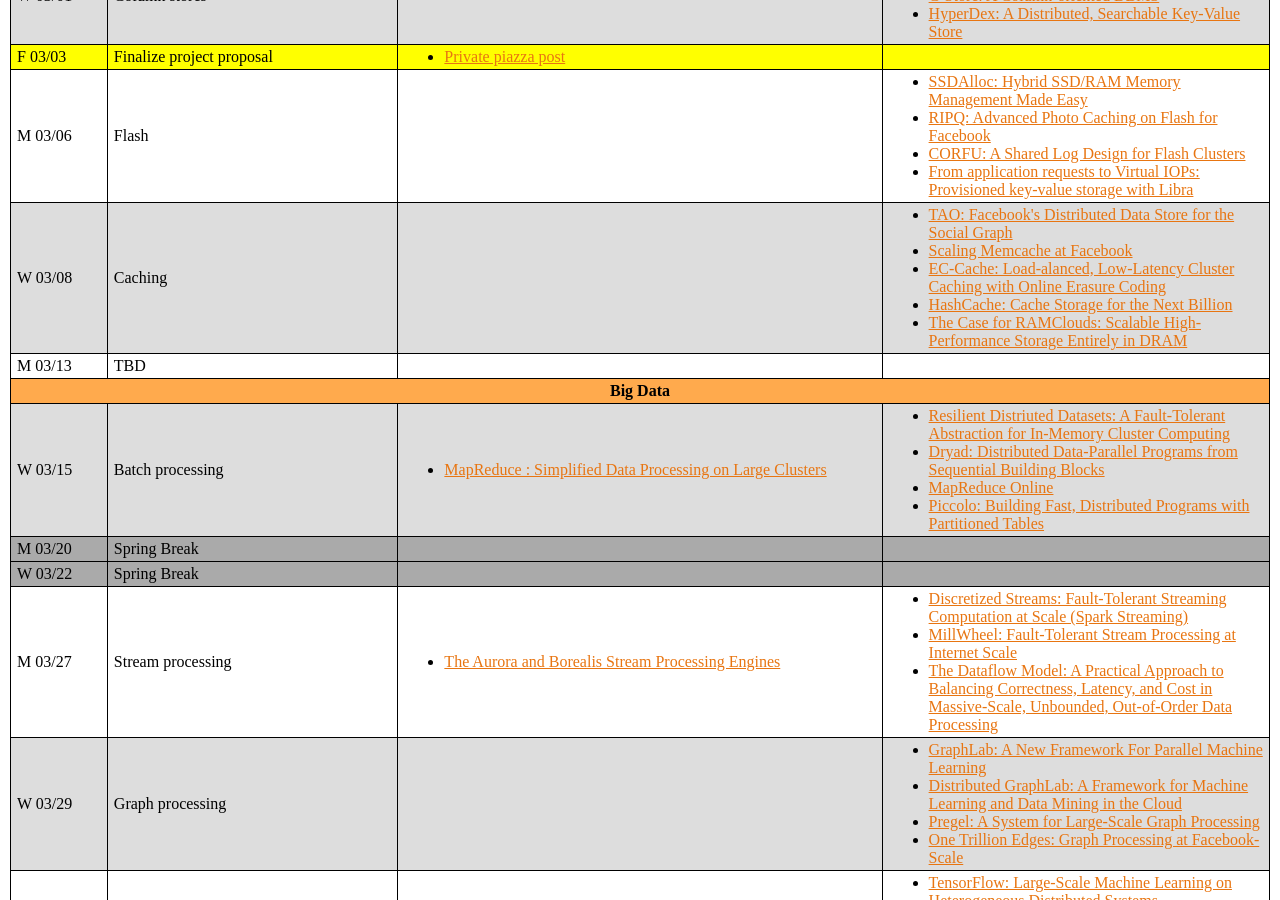
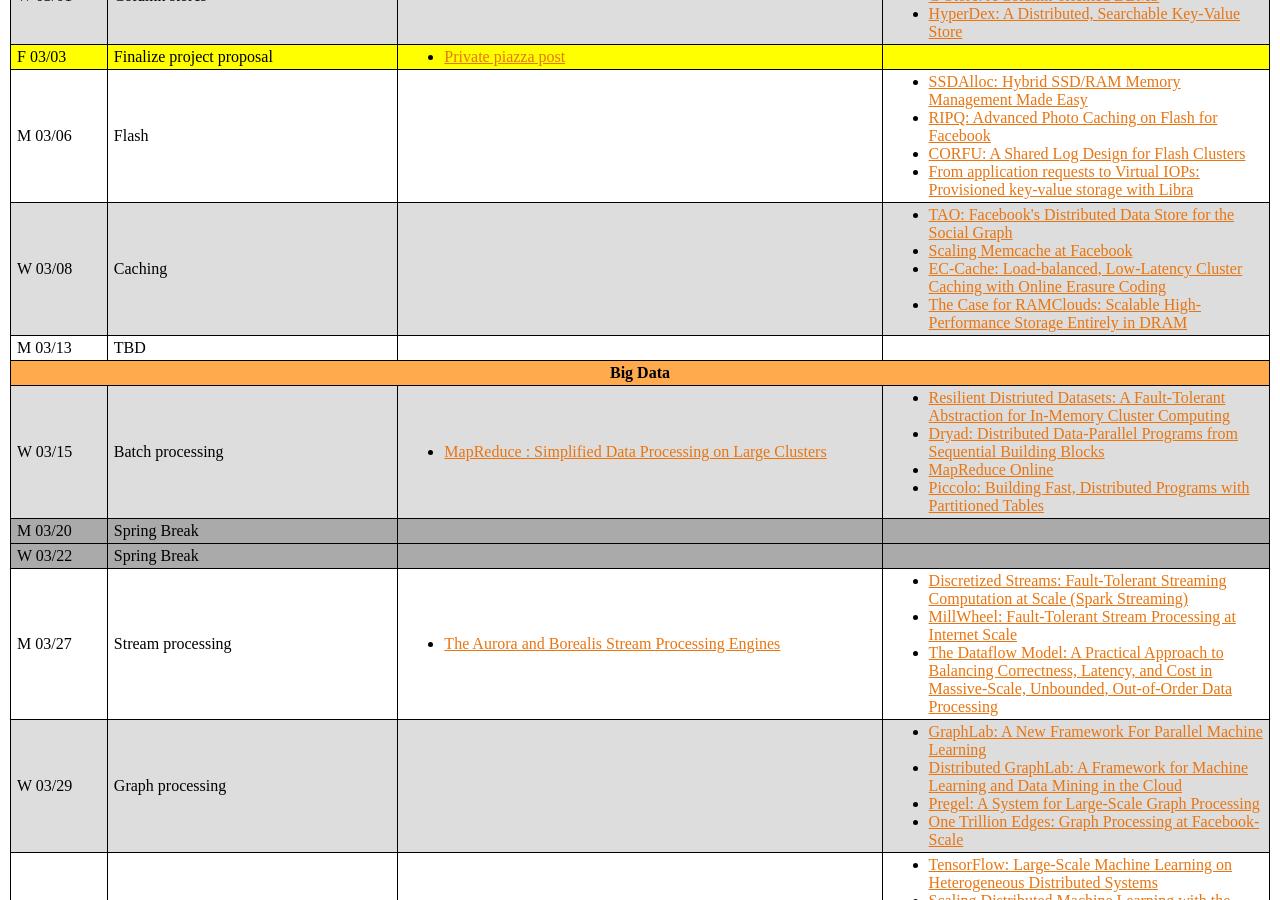
Before and after one commit to COS518/cos518.github.io, a Jekyll site: the page built from syllabus.md, in a window 1280 px wide and 900 px high, scrolled down 1037 px. Built offline with Jekyll 4.4.1, drawn with Linux system fonts in a browser that asks for light colours; our own code applies the rules of GitHub Pages for plain Markdown files.

Commit message:
Updated caching list

```diff
--- a/_data/syllabus.yml
+++ b/_data/syllabus.yml
@@ -140,10 +140,8 @@
           link: https://www.usenix.org/system/files/conference/atc13/atc13-bronson.pdf
         - name: Scaling Memcache at Facebook
           link: https://www.usenix.org/system/files/conference/nsdi13/nsdi13-final170_update.pdf
-        - name: EC-Cache&#58; Load-alanced, Low-Latency Cluster Caching with Online Erasure Coding
+        - name: EC-Cache&#58; Load-balanced, Low-Latency Cluster Caching with Online Erasure Coding
           link: https://www.usenix.org/system/files/conference/osdi16/osdi16-rashmi.pdf
-        - name: HashCache&#58; Cache Storage for the Next Billion
-          link: https://www.usenix.org/legacy/event/nsdi09/tech/full_papers/badam/badam.pdf
         - name: The Case for RAMClouds&#58; Scalable High-Performance Storage Entirely in DRAM
           link: http://web.stanford.edu/~ouster/cgi-bin/papers/ramcloud.pdf
       type: lecture
```
